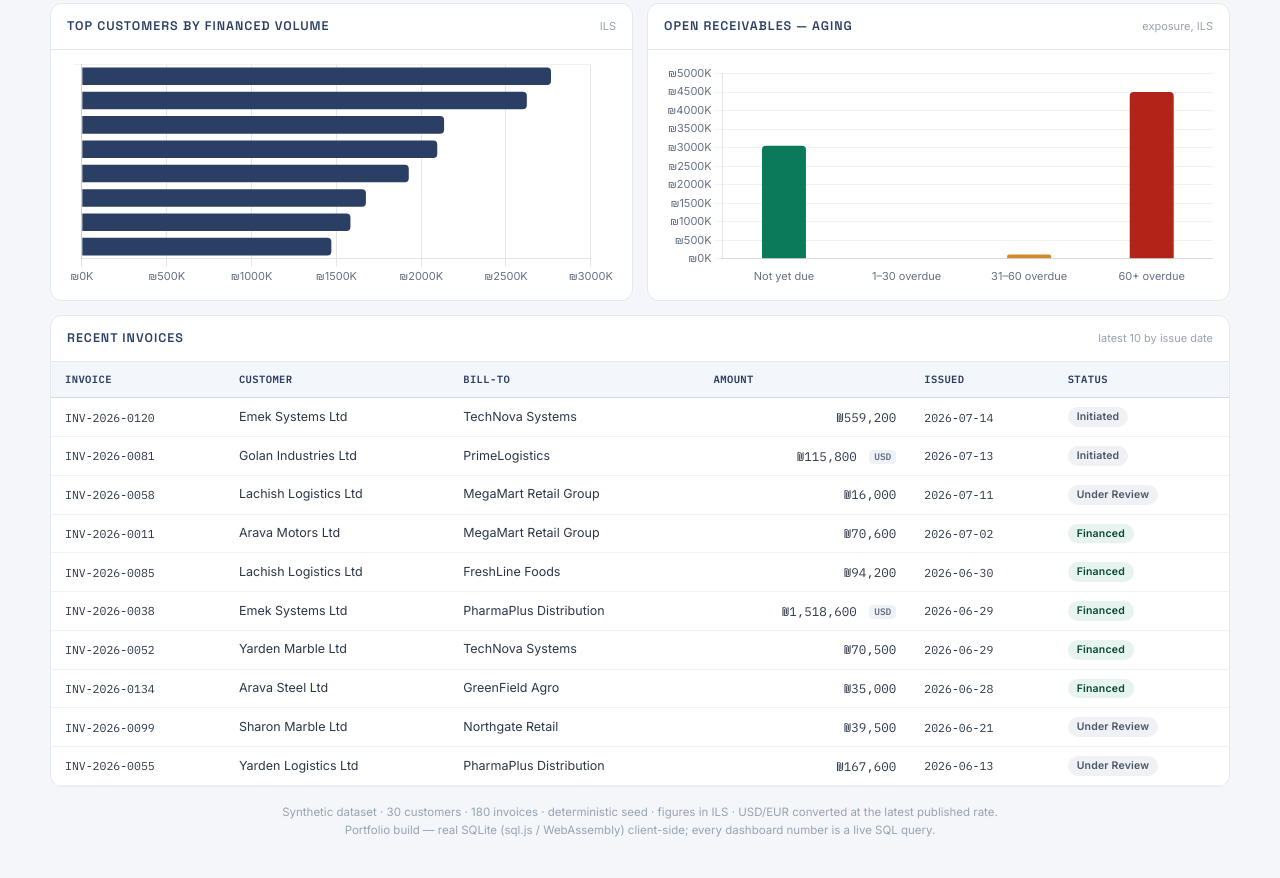
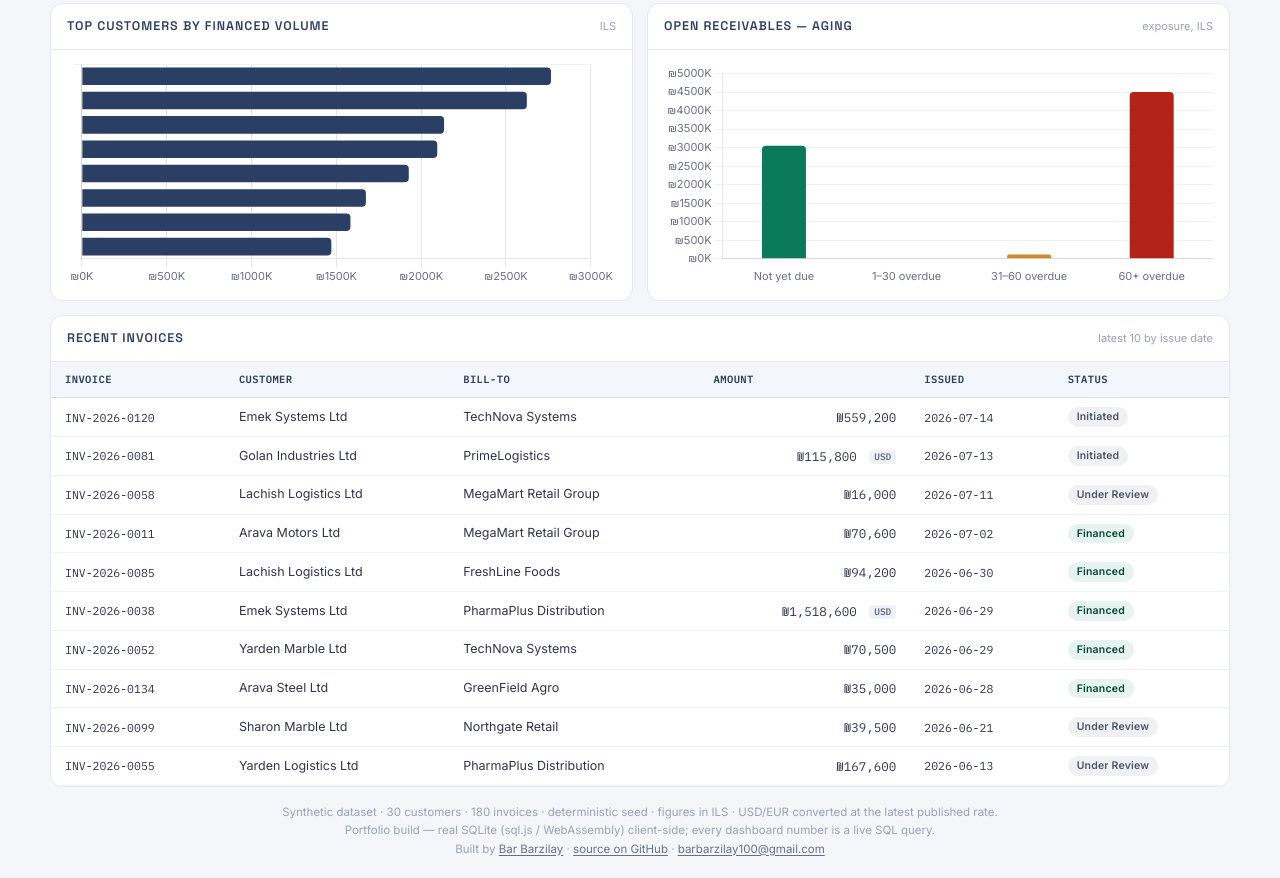
Before and after one commit to barbarzilay100-coder/ar-aging-analysis, a plain HTML site: page index.html in a window 1280 px wide. Shown: the part 591-1469 px from the top of the page. Drawn offline with nearby package versions, Linux system fonts and the light colour scheme; no server answers.

Commit message:
IMPROVEMENTS #3: de-anonymize — author credit in README and site footer
Add author line (name, GitHub, contact) under the live-demo link, a
"Skills demonstrated" section mapping features to the skills the
portfolio targets, and a small footer credit with links on the site.

Co-Authored-By: Claude Fable 5 <noreply@anthropic.com>

```diff
--- a/index.html
+++ b/index.html
@@ -141,7 +141,8 @@ FROM deals GROUP BY status ORDER BY financed_ils DESC;</textarea>
 
   <div class="footnote">
     Synthetic dataset · 30 customers · 180 invoices · deterministic seed · figures in ILS · USD/EUR converted at the latest published rate.<br>
-    Portfolio build — real SQLite (sql.js / WebAssembly) client-side; every dashboard number is a live SQL query.
+    Portfolio build — real SQLite (sql.js / WebAssembly) client-side; every dashboard number is a live SQL query.<br>
+    Built by <a href="https://github.com/barbarzilay100-coder" target="_blank" rel="noopener">Bar Barzilay</a> · <a href="https://github.com/barbarzilay100-coder/ar-aging-analysis" target="_blank" rel="noopener">source on GitHub</a> · <a href="mailto:barbarzilay100@gmail.com">barbarzilay100@gmail.com</a>
   </div>
 </div>
 
--- a/styles.css
+++ b/styles.css
@@ -153,6 +153,8 @@
   @keyframes spin{to{transform:rotate(360deg);}}
   .loading-veil p{color:var(--muted);font-family:var(--mono);font-size:13px;}
   .footnote{margin-top:16px;color:var(--faint);font-size:11.5px;text-align:center;line-height:1.6;}
+  .footnote a{color:var(--muted);text-decoration:underline;text-underline-offset:2px;}
+  .footnote a:hover{color:var(--accent);}
 
   .ccy{display:inline-block;margin-left:5px;padding:0 5px;border-radius:4px;background:#EEF1F5;color:var(--muted);font-family:var(--mono);font-size:9.5px;font-weight:600;vertical-align:1px;}
   .fx-note{display:inline-block;margin-top:6px;color:var(--indigo);font-size:11.5px;}
```
Also changed, not shown: 1 other file.
